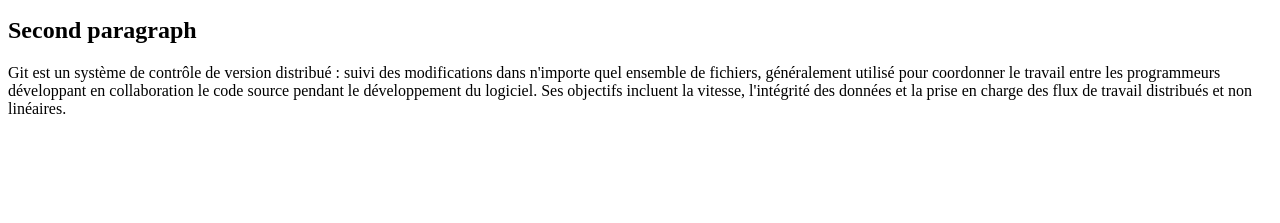
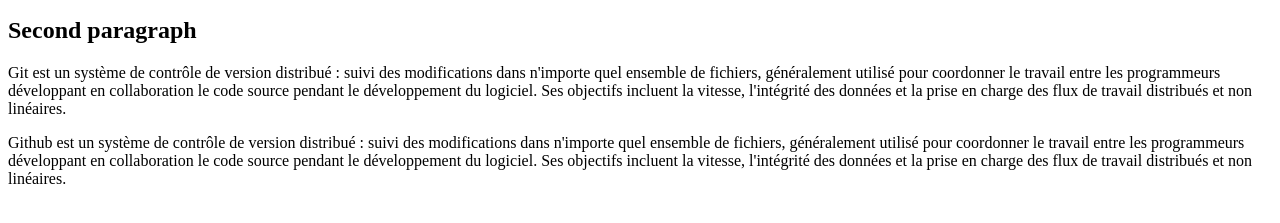
Before and after one commit to 17019CGJH/FirstGitHubProject, a plain HTML site: page index.html in a window 1280 px wide. Shown: the part 137-360 px from the top of the page. Drawn offline with Linux system fonts and the light colour scheme.

Commit message:
ajout d un autre para github

```diff
--- a/index.html
+++ b/index.html
@@ -25,6 +25,16 @@
          Ses objectifs incluent la vitesse, l'intégrité des données et la prise en charge des
          flux de travail distribués et non linéaires.
     </p>
+    <p>
+        Github est un système de contrôle de version distribué :
+         suivi des modifications dans n'importe quel ensemble de fichiers,
+         généralement utilisé pour coordonner le travail entre les programmeurs développant en
+         collaboration le code source pendant le développement du logiciel.
+         Ses objectifs incluent la vitesse, l'intégrité des données et la prise en charge des
+         flux de travail distribués et non linéaires.
+    </p>
+
+
 
 </body>
 </html>
```
